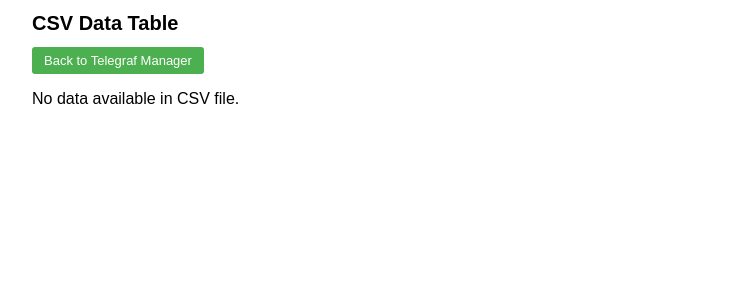
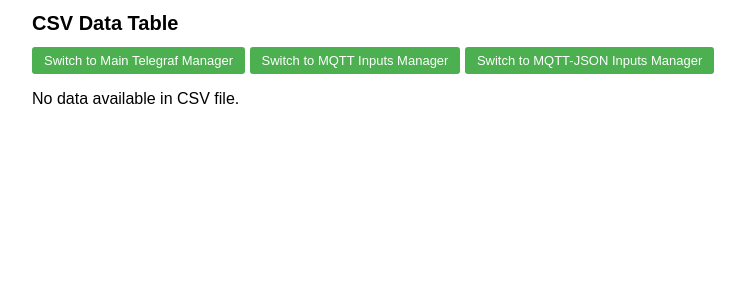
Before and after one commit to TailGuy/DF-docker, a FastAPI app: template telegraf/telegraf-app/app/templates/csv_table.html in a window 1280 px wide. Shown: the top 300 px of the page, without its empty margins (108-853 px from the left). Run offline with FastAPI, Linux system fonts and the light colour scheme; the template is opened without the code that fills it, so the values that code supplies are empty.

Commit message:
front-end

```diff
--- a/telegraf/telegraf-app/app/templates/csv_table.html
+++ b/telegraf/telegraf-app/app/templates/csv_table.html
@@ -49,9 +49,12 @@
 </head>
 <body>
     <h1>CSV Data Table</h1>
-    <a href="/">
+    <!-- <a href="/">
         <Button>Back to Telegraf Manager</Button>
-    </a>
+    </a> -->
+    <a href="/"><button>Switch to Main Telegraf Manager</button></a>
+    <a href="/telegraf-test"><button>Switch to MQTT Inputs Manager</button></a>
+    <a href="/telegraf-mqtt-json"><button>Switch to MQTT-JSON Inputs Manager</button></a>
     {% if headers %}
         <table>
             <thead>
--- a/telegraf/telegraf-app/app/templates/index_test.html
+++ b/telegraf/telegraf-app/app/templates/index_test.html
@@ -2,7 +2,7 @@
 <html>
 <head>
     <title>Telegraf MQTT Inputs Manager</title>
-    <a href="/"><button>Switch to Main Telegraf MQTT Inputs Manager</button></a>
+    <a href="/"><button>Switch to Main Telegraf Manager</button></a>
     <a href="/telegraf-mqtt-json"><button>Switch to MQTT-JSON Inputs Manager</button></a>
     <!-- <meta http-equiv="refresh" content="5"> -->
     <style>
```
Also changed, not shown: 1 other file.
